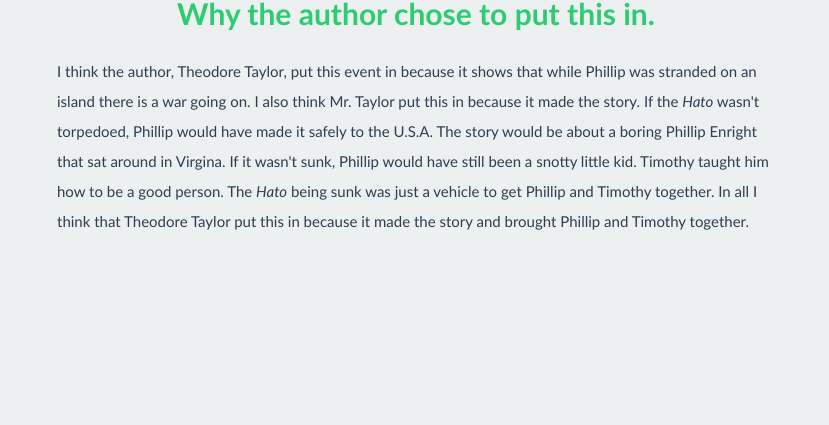
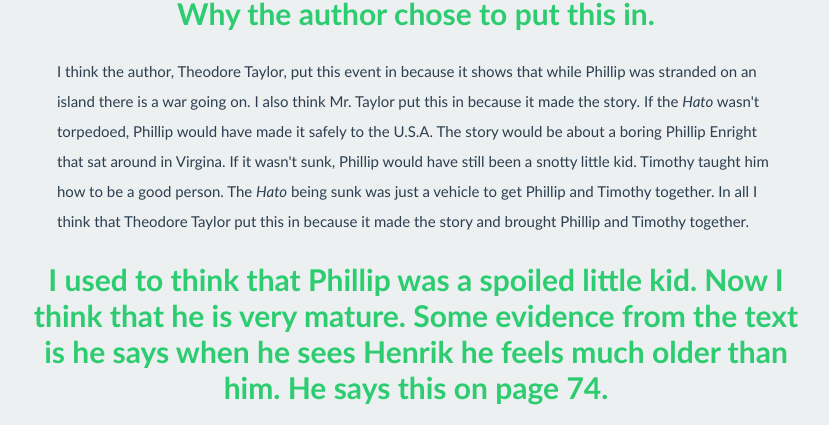
Before and after one commit to iamcoollego/iamcoollego.github.io, a plain HTML site: page index.html in a window 1280 px wide. Shown: the part 1261-1686 px from the top of the page, without its empty margins (224-1053 px from the left). Before the commit the page ends 1542 px from the top, so only its background shows below. Drawn offline with Linux system fonts and the light colour scheme.

Commit message:
das boot

```diff
--- a/index.html
+++ b/index.html
@@ -23,6 +23,8 @@
         <br>
         <h3>Why the author chose to put this in.</h3>
         <p>I think the author, Theodore Taylor, put this event in because it shows that while Phillip was stranded on an island there is a war going on. I also think Mr. Taylor put this in because it made the story. If the <i>Hato</i> wasn't torpedoed, Phillip would have made it safely to the U.S.A. The story would be about a boring Phillip Enright that sat around in Virgina. If it wasn't sunk, Phillip would have still been a snotty little kid. Timothy taught him how to be a good person. The <i>Hato</i> being sunk was just a vehicle to get Phillip and Timothy together. In all I think that Theodore Taylor put this in because it made the story and brought Phillip and Timothy together.</p>
+        <h3>I used to think that Phillip was a spoiled little kid. Now I think that he is very mature. Some evidence from the text is he says when he sees Henrik he feels much older than him. He says this on page 74.
+</h3>
     </div>
 
     <style>
```
